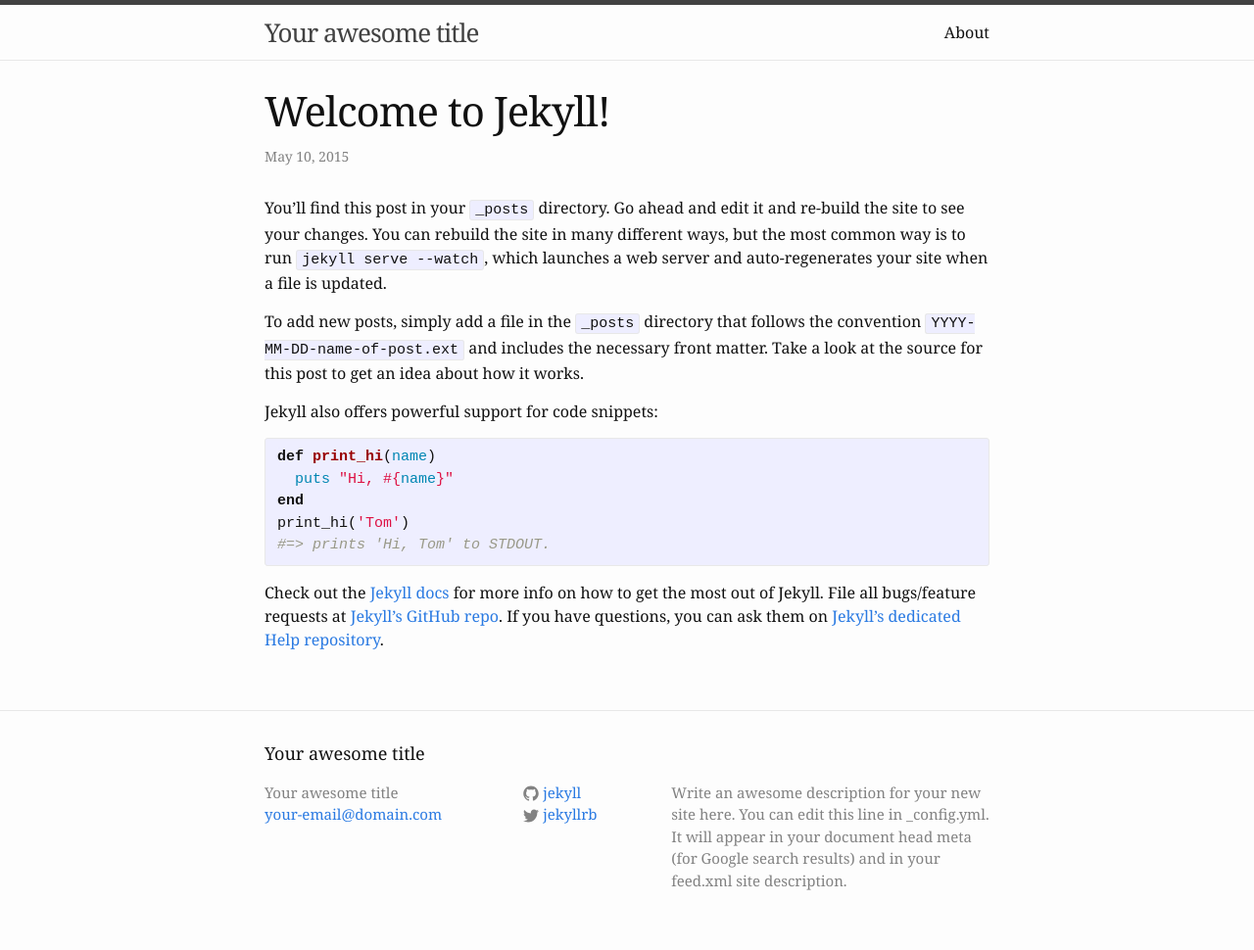
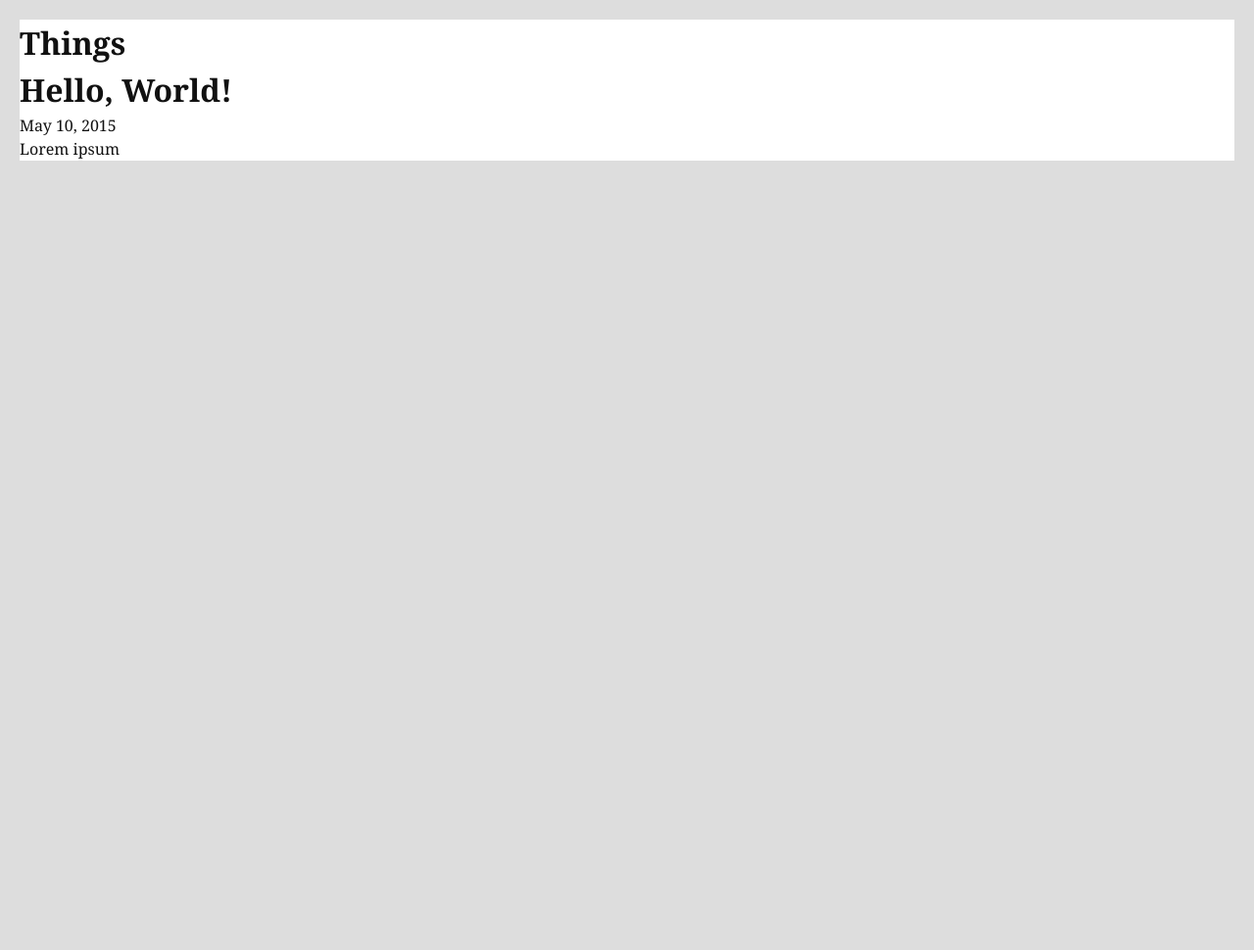
Before and after one commit to jamesshedden/things, a Jekyll site: the page built from _posts/2015-05-10-welcome-to-jekyll.markdown, in a window 1280 px wide. Shown: the whole page at 98% size. Built offline with Jekyll 4.4.1, drawn with Linux system fonts in a browser that asks for light colours; after the commit the page ends 900 px from its top, so only the background shows below that.

Commit message:
Stripping styling

```diff
--- a/_includes/footer.html
+++ /dev/null
@@ -1,55 +0,0 @@
-<footer class="site-footer">
-
-  <div class="wrapper">
-
-    <h2 class="footer-heading">{{ site.title }}</h2>
-
-    <div class="footer-col-wrapper">
-      <div class="footer-col  footer-col-1">
-        <ul class="contact-list">
-          <li>{{ site.title }}</li>
-          <li><a href="mailto:{{ site.email }}">{{ site.email }}</a></li>
-        </ul>
-      </div>
-
-      <div class="footer-col  footer-col-2">
-        <ul class="social-media-list">
-          {% if site.github_username %}
-          <li>
-            <a href="https://github.com/{{ site.github_username }}">
-              <span class="icon  icon--github">
-                <svg viewBox="0 0 16 16">
-                  <path fill="#828282" d="M7.999,0.431c-4.285,0-7.76,3.474-7.76,7.761 c0,3.428,2.223,6.337,5.307,7.363c0.388,0.071,0.53-0.168,0.53-0.374c0-0.184-0.007-0.672-0.01-1.32 c-2.159,0.469-2.614-1.04-2.614-1.04c-0.353-0.896-0.862-1.135-0.862-1.135c-0.705-0.481,0.053-0.472,0.053-0.472 c0.779,0.055,1.189,0.8,1.189,0.8c0.692,1.186,1.816,0.843,2.258,0.645c0.071-0.502,0.271-0.843,0.493-1.037 C4.86,11.425,3.049,10.76,3.049,7.786c0-0.847,0.302-1.54,0.799-2.082C3.768,5.507,3.501,4.718,3.924,3.65 c0,0,0.652-0.209,2.134,0.796C6.677,4.273,7.34,4.187,8,4.184c0.659,0.003,1.323,0.089,1.943,0.261 c1.482-1.004,2.132-0.796,2.132-0.796c0.423,1.068,0.157,1.857,0.077,2.054c0.497,0.542,0.798,1.235,0.798,2.082 c0,2.981-1.814,3.637-3.543,3.829c0.279,0.24,0.527,0.713,0.527,1.437c0,1.037-0.01,1.874-0.01,2.129 c0,0.208,0.14,0.449,0.534,0.373c3.081-1.028,5.302-3.935,5.302-7.362C15.76,3.906,12.285,0.431,7.999,0.431z"/>
-                </svg>
-              </span>
-
-              <span class="username">{{ site.github_username }}</span>
-            </a>
-          </li>
-          {% endif %}
-
-          {% if site.twitter_username %}
-          <li>
-            <a href="https://twitter.com/{{ site.twitter_username }}">
-              <span class="icon  icon--twitter">
-                <svg viewBox="0 0 16 16">
-                  <path fill="#828282" d="M15.969,3.058c-0.586,0.26-1.217,0.436-1.878,0.515c0.675-0.405,1.194-1.045,1.438-1.809
-                  c-0.632,0.375-1.332,0.647-2.076,0.793c-0.596-0.636-1.446-1.033-2.387-1.033c-1.806,0-3.27,1.464-3.27,3.27 c0,0.256,0.029,0.506,0.085,0.745C5.163,5.404,2.753,4.102,1.14,2.124C0.859,2.607,0.698,3.168,0.698,3.767 c0,1.134,0.577,2.135,1.455,2.722C1.616,6.472,1.112,6.325,0.671,6.08c0,0.014,0,0.027,0,0.041c0,1.584,1.127,2.906,2.623,3.206 C3.02,9.402,2.731,9.442,2.433,9.442c-0.211,0-0.416-0.021-0.615-0.059c0.416,1.299,1.624,2.245,3.055,2.271 c-1.119,0.877-2.529,1.4-4.061,1.4c-0.264,0-0.524-0.015-0.78-0.046c1.447,0.928,3.166,1.469,5.013,1.469 c6.015,0,9.304-4.983,9.304-9.304c0-0.142-0.003-0.283-0.009-0.423C14.976,4.29,15.531,3.714,15.969,3.058z"/>
-                </svg>
-              </span>
-
-              <span class="username">{{ site.twitter_username }}</span>
-            </a>
-          </li>
-          {% endif %}
-        </ul>
-      </div>
-
-      <div class="footer-col  footer-col-3">
-        <p class="text">{{ site.description }}</p>
-      </div>
-    </div>
-
-  </div>
-
-</footer>
--- a/_includes/header.html
+++ /dev/null
@@ -1,27 +0,0 @@
-<header class="site-header">
-
-  <div class="wrapper">
-
-    <a class="site-title" href="{{ site.baseurl }}/">{{ site.title }}</a>
-
-    <nav class="site-nav">
-      <a href="#" class="menu-icon">
-        <svg viewBox="0 0 18 15">
-          <path fill="#424242" d="M18,1.484c0,0.82-0.665,1.484-1.484,1.484H1.484C0.665,2.969,0,2.304,0,1.484l0,0C0,0.665,0.665,0,1.484,0 h15.031C17.335,0,18,0.665,18,1.484L18,1.484z"/>
-          <path fill="#424242" d="M18,7.516C18,8.335,17.335,9,16.516,9H1.484C0.665,9,0,8.335,0,7.516l0,0c0-0.82,0.665-1.484,1.484-1.484 h15.031C17.335,6.031,18,6.696,18,7.516L18,7.516z"/>
-          <path fill="#424242" d="M18,13.516C18,14.335,17.335,15,16.516,15H1.484C0.665,15,0,14.335,0,13.516l0,0 c0-0.82,0.665-1.484,1.484-1.484h15.031C17.335,12.031,18,12.696,18,13.516L18,13.516z"/>
-        </svg>
-      </a>
-
-      <div class="trigger">
-        {% for page in site.pages %}
-          {% if page.title %}
-          <a class="page-link" href="{{ page.url | prepend: site.baseurl }}">{{ page.title }}</a>
-          {% endif %}
-        {% endfor %}
-      </div>
-    </nav>
-
-  </div>
-
-</header>
--- a/_layouts/default.html
+++ b/_layouts/default.html
@@ -1,20 +1,10 @@
 <!DOCTYPE html>
 <html>
-
   {% include head.html %}
-
   <body>
-
-    {% include header.html %}
-
-    <div class="page-content">
-      <div class="wrapper">
-        {{ content }}
-      </div>
+    <div class="content">
+      <h1>Things</h1>
+      {{ content }}
     </div>
-
-    {% include footer.html %}
-
   </body>
-
 </html>
--- a/_posts/2015-05-10-welcome-to-jekyll.markdown
+++ b/_posts/2015-05-10-welcome-to-jekyll.markdown
@@ -1,25 +1,6 @@
 ---
 layout: post
-title:  "Welcome to Jekyll!"
-date:   2015-05-10 20:00:27
-categories: jekyll update
+title:  "Hello, World!"
 ---
-You’ll find this post in your `_posts` directory. Go ahead and edit it and re-build the site to see your changes. You can rebuild the site in many different ways, but the most common way is to run `jekyll serve --watch`, which launches a web server and auto-regenerates your site when a file is updated.
 
-To add new posts, simply add a file in the `_posts` directory that follows the convention `YYYY-MM-DD-name-of-post.ext` and includes the necessary front matter. Take a look at the source for this post to get an idea about how it works.
-
-Jekyll also offers powerful support for code snippets:
-
-{% highlight ruby %}
-def print_hi(name)
-  puts "Hi, #{name}"
-end
-print_hi('Tom')
-#=> prints 'Hi, Tom' to STDOUT.
-{% endhighlight %}
-
-Check out the [Jekyll docs][jekyll] for more info on how to get the most out of Jekyll. File all bugs/feature requests at [Jekyll’s GitHub repo][jekyll-gh]. If you have questions, you can ask them on [Jekyll’s dedicated Help repository][jekyll-help].
-
-[jekyll]:      http://jekyllrb.com
-[jekyll-gh]:   https://github.com/jekyll/jekyll
-[jekyll-help]: https://github.com/jekyll/jekyll-help
+Lorem ipsum
--- a/_sass/_base.scss
+++ b/_sass/_base.scss
@@ -8,11 +8,6 @@
   padding: 0;
 }
 
-
-
-/**
- * Basic styling
- */
 body {
   font-family: $base-font-family;
   font-size: $base-font-size;
@@ -21,184 +16,14 @@
   color: $text-color;
   background-color: $background-color;
   -webkit-text-size-adjust: 100%;
+  padding: $space-medium;
 }
 
-
-
-/**
- * Set `margin-bottom` to maintain vertical rhythm
- */
-h1, h2, h3, h4, h5, h6,
-p, blockquote, pre,
-ul, ol, dl, figure,
-%vertical-rhythm {
-    margin-bottom: $spacing-unit / 2;
-}
-
-
-
-/**
- * Images
- */
 img {
   max-width: 100%;
   vertical-align: middle;
 }
 
-
-
-/**
- * Figures
- */
-figure > img {
-    display: block;
+.content {
+  background: white;
 }
-
-figcaption {
-    font-size: $small-font-size;
-}
-
-
-
-/**
- * Lists
- */
-ul, ol {
-    margin-left: $spacing-unit;
-}
-
-li {
-    > ul,
-    > ol {
-         margin-bottom: 0;
-    }
-}
-
-
-
-/**
- * Headings
- */
-h1, h2, h3, h4, h5, h6 {
-    font-weight: 300;
-}
-
-
-
-/**
- * Links
- */
-a {
-    color: $brand-color;
-    text-decoration: none;
-
-    &:visited {
-        color: darken($brand-color, 15%);
-    }
-
-    &:hover {
-        color: $text-color;
-        text-decoration: underline;
-    }
-}
-
-
-
-/**
- * Blockquotes
- */
-blockquote {
-    color: $grey-color;
-    border-left: 4px solid $grey-color-light;
-    padding-left: $spacing-unit / 2;
-    font-size: 18px;
-    letter-spacing: -1px;
-    font-style: italic;
-
-    > :last-child {
-        margin-bottom: 0;
-    }
-}
-
-
-
-/**
- * Code formatting
- */
-pre,
-code {
-    font-size: 15px;
-    border: 1px solid $grey-color-light;
-    border-radius: 3px;
-    background-color: #eef;
-}
-
-code {
-    padding: 1px 5px;
-}
-
-pre {
-    padding: 8px 12px;
-    overflow-x: scroll;
-
-    > code {
-        border: 0;
-        padding-right: 0;
-        padding-left: 0;
-    }
-}
-
-
-
-/**
- * Wrapper
- */
-.wrapper {
-    max-width: -webkit-calc(800px - (#{$spacing-unit} * 2));
-    max-width:         calc(800px - (#{$spacing-unit} * 2));
-    margin-right: auto;
-    margin-left: auto;
-    padding-right: $spacing-unit;
-    padding-left: $spacing-unit;
-    @extend %clearfix;
-
-    @include media-query($on-laptop) {
-        max-width: -webkit-calc(800px - (#{$spacing-unit}));
-        max-width:         calc(800px - (#{$spacing-unit}));
-        padding-right: $spacing-unit / 2;
-        padding-left: $spacing-unit / 2;
-    }
-}
-
-
-
-/**
- * Clearfix
- */
-%clearfix {
-
-    &:after {
-        content: "";
-        display: table;
-        clear: both;
-    }
-}
-
-
-
-/**
- * Icons
- */
-.icon {
-
-    > svg {
-        display: inline-block;
-        width: 16px;
-        height: 16px;
-        vertical-align: middle;
-
-        path {
-            fill: $grey-color;
-        }
-    }
-}
--- a/_sass/_layout.scss
+++ /dev/null
@@ -1,236 +0,0 @@
-/**
- * Site header
- */
-.site-header {
-    border-top: 5px solid $grey-color-dark;
-    border-bottom: 1px solid $grey-color-light;
-    min-height: 56px;
-
-    // Positioning context for the mobile navigation icon
-    position: relative;
-}
-
-.site-title {
-    font-size: 26px;
-    line-height: 56px;
-    letter-spacing: -1px;
-    margin-bottom: 0;
-    float: left;
-
-    &,
-    &:visited {
-        color: $grey-color-dark;
-    }
-}
-
-.site-nav {
-    float: right;
-    line-height: 56px;
-
-    .menu-icon {
-        display: none;
-    }
-
-    .page-link {
-        color: $text-color;
-        line-height: $base-line-height;
-
-        // Gaps between nav items, but not on the first one
-        &:not(:first-child) {
-            margin-left: 20px;
-        }
-    }
-
-    @include media-query($on-palm) {
-        position: absolute;
-        top: 9px;
-        right: 30px;
-        background-color: $background-color;
-        border: 1px solid $grey-color-light;
-        border-radius: 5px;
-        text-align: right;
-
-        .menu-icon {
-            display: block;
-            float: right;
-            width: 36px;
-            height: 26px;
-            line-height: 0;
-            padding-top: 10px;
-            text-align: center;
-
-            > svg {
-                width: 18px;
-                height: 15px;
-
-                path {
-                    fill: $grey-color-dark;
-                }
-            }
-        }
-
-        .trigger {
-            clear: both;
-            display: none;
-        }
-
-        &:hover .trigger {
-            display: block;
-            padding-bottom: 5px;
-        }
-
-        .page-link {
-            display: block;
-            padding: 5px 10px;
-        }
-    }
-}
-
-
-
-/**
- * Site footer
- */
-.site-footer {
-    border-top: 1px solid $grey-color-light;
-    padding: $spacing-unit 0;
-}
-
-.footer-heading {
-    font-size: 18px;
-    margin-bottom: $spacing-unit / 2;
-}
-
-.contact-list,
-.social-media-list {
-    list-style: none;
-    margin-left: 0;
-}
-
-.footer-col-wrapper {
-    font-size: 15px;
-    color: $grey-color;
-    margin-left: -$spacing-unit / 2;
-    @extend %clearfix;
-}
-
-.footer-col {
-    float: left;
-    margin-bottom: $spacing-unit / 2;
-    padding-left: $spacing-unit / 2;
-}
-
-.footer-col-1 {
-    width: -webkit-calc(35% - (#{$spacing-unit} / 2));
-    width:         calc(35% - (#{$spacing-unit} / 2));
-}
-
-.footer-col-2 {
-    width: -webkit-calc(20% - (#{$spacing-unit} / 2));
-    width:         calc(20% - (#{$spacing-unit} / 2));
-}
-
-.footer-col-3 {
-    width: -webkit-calc(45% - (#{$spacing-unit} / 2));
-    width:         calc(45% - (#{$spacing-unit} / 2));
-}
-
-@include media-query($on-laptop) {
-    .footer-col-1,
-    .footer-col-2 {
-        width: -webkit-calc(50% - (#{$spacing-unit} / 2));
-        width:         calc(50% - (#{$spacing-unit} / 2));
-    }
-
-    .footer-col-3 {
-        width: -webkit-calc(100% - (#{$spacing-unit} / 2));
-        width:         calc(100% - (#{$spacing-unit} / 2));
-    }
-}
-
-@include media-query($on-palm) {
-    .footer-col {
-        float: none;
-        width: -webkit-calc(100% - (#{$spacing-unit} / 2));
-        width:         calc(100% - (#{$spacing-unit} / 2));
-    }
-}
-
-
-
-/**
- * Page content
- */
-.page-content {
-    padding: $spacing-unit 0;
-}
-
-.page-heading {
-    font-size: 20px;
-}
-
-.post-list {
-    margin-left: 0;
-    list-style: none;
-
-    > li {
-        margin-bottom: $spacing-unit;
-    }
-}
-
-.post-meta {
-    font-size: $small-font-size;
-    color: $grey-color;
-}
-
-.post-link {
-    display: block;
-    font-size: 24px;
-}
-
-
-
-/**
- * Posts
- */
-.post-header {
-    margin-bottom: $spacing-unit;
-}
-
-.post-title {
-    font-size: 42px;
-    letter-spacing: -1px;
-    line-height: 1;
-
-    @include media-query($on-laptop) {
-        font-size: 36px;
-    }
-}
-
-.post-content {
-    margin-bottom: $spacing-unit;
-
-    h2 {
-        font-size: 32px;
-
-        @include media-query($on-laptop) {
-            font-size: 28px;
-        }
-    }
-
-    h3 {
-        font-size: 26px;
-
-        @include media-query($on-laptop) {
-            font-size: 22px;
-        }
-    }
-
-    h4 {
-        font-size: 20px;
-
-        @include media-query($on-laptop) {
-            font-size: 18px;
-        }
-    }
-}
--- a/_sass/_syntax-highlighting.scss
+++ /dev/null
@@ -1,67 +0,0 @@
-/**
- * Syntax highlighting styles
- */
-.highlight {
-    background: #fff;
-    @extend %vertical-rhythm;
-
-    .c     { color: #998; font-style: italic } // Comment
-    .err   { color: #a61717; background-color: #e3d2d2 } // Error
-    .k     { font-weight: bold } // Keyword
-    .o     { font-weight: bold } // Operator
-    .cm    { color: #998; font-style: italic } // Comment.Multiline
-    .cp    { color: #999; font-weight: bold } // Comment.Preproc
-    .c1    { color: #998; font-style: italic } // Comment.Single
-    .cs    { color: #999; font-weight: bold; font-style: italic } // Comment.Special
-    .gd    { color: #000; background-color: #fdd } // Generic.Deleted
-    .gd .x { color: #000; background-color: #faa } // Generic.Deleted.Specific
-    .ge    { font-style: italic } // Generic.Emph
-    .gr    { color: #a00 } // Generic.Error
-    .gh    { color: #999 } // Generic.Heading
-    .gi    { color: #000; background-color: #dfd } // Generic.Inserted
-    .gi .x { color: #000; background-color: #afa } // Generic.Inserted.Specific
-    .go    { color: #888 } // Generic.Output
-    .gp    { color: #555 } // Generic.Prompt
-    .gs    { font-weight: bold } // Generic.Strong
-    .gu    { color: #aaa } // Generic.Subheading
-    .gt    { color: #a00 } // Generic.Traceback
-    .kc    { font-weight: bold } // Keyword.Constant
-    .kd    { font-weight: bold } // Keyword.Declaration
-    .kp    { font-weight: bold } // Keyword.Pseudo
-    .kr    { font-weight: bold } // Keyword.Reserved
-    .kt    { color: #458; font-weight: bold } // Keyword.Type
-    .m     { color: #099 } // Literal.Number
-    .s     { color: #d14 } // Literal.String
-    .na    { color: #008080 } // Name.Attribute
-    .nb    { color: #0086B3 } // Name.Builtin
-    .nc    { color: #458; font-weight: bold } // Name.Class
-    .no    { color: #008080 } // Name.Constant
-    .ni    { color: #800080 } // Name.Entity
-    .ne    { color: #900; font-weight: bold } // Name.Exception
-    .nf    { color: #900; font-weight: bold } // Name.Function
-    .nn    { color: #555 } // Name.Namespace
-    .nt    { color: #000080 } // Name.Tag
-    .nv    { color: #008080 } // Name.Variable
-    .ow    { font-weight: bold } // Operator.Word
-    .w     { color: #bbb } // Text.Whitespace
-    .mf    { color: #099 } // Literal.Number.Float
-    .mh    { color: #099 } // Literal.Number.Hex
-    .mi    { color: #099 } // Literal.Number.Integer
-    .mo    { color: #099 } // Literal.Number.Oct
-    .sb    { color: #d14 } // Literal.String.Backtick
-    .sc    { color: #d14 } // Literal.String.Char
-    .sd    { color: #d14 } // Literal.String.Doc
-    .s2    { color: #d14 } // Literal.String.Double
-    .se    { color: #d14 } // Literal.String.Escape
-    .sh    { color: #d14 } // Literal.String.Heredoc
-    .si    { color: #d14 } // Literal.String.Interpol
-    .sx    { color: #d14 } // Literal.String.Other
-    .sr    { color: #009926 } // Literal.String.Regex
-    .s1    { color: #d14 } // Literal.String.Single
-    .ss    { color: #990073 } // Literal.String.Symbol
-    .bp    { color: #999 } // Name.Builtin.Pseudo
-    .vc    { color: #008080 } // Name.Variable.Class
-    .vg    { color: #008080 } // Name.Variable.Global
-    .vi    { color: #008080 } // Name.Variable.Instance
-    .il    { color: #099 } // Literal.Number.Integer.Long
-}
--- /dev/null
+++ b/_sass/_variables.scss
@@ -0,0 +1,33 @@
+@charset "utf-8";
+
+// Our variables
+$base-font-family: "garamond-premier-pro-caption", Georgia, Times, serif;
+$base-font-size:   16px;
+$small-font-size:  $base-font-size * 0.875;
+$base-line-height: 1.5;
+
+$spacing-unit:     30px;
+
+$space-medium: 20px;
+
+$text-color:       #111;
+$background-color: #DDD;
+$brand-color:      #2a7ae2;
+
+$gray:       #8B8B8B;
+
+$on-palm:          600px;
+$on-laptop:        800px;
+
+// Using media queries with like this:
+// @include media-query($palm) {
+//     .wrapper {
+//         padding-right: $spacing-unit / 2;
+//         padding-left: $spacing-unit / 2;
+//     }
+// }
+@mixin media-query($device) {
+    @media screen and (max-width: $device) {
+        @content;
+    }
+}
--- a/css/main.scss
+++ b/css/main.scss
@@ -1,49 +1,9 @@
 ---
 # Only the main Sass file needs front matter (the dashes are enough)
 ---
-@charset "utf-8";
-
-
-
-// Our variables
-$base-font-family: "garamond-premier-pro-caption", Georgia, Times, serif;
-$base-font-size:   16px;
-$small-font-size:  $base-font-size * 0.875;
-$base-line-height: 1.5;
-
-$spacing-unit:     30px;
-
-$text-color:       #111;
-$background-color: #fdfdfd;
-$brand-color:      #2a7ae2;
-
-$grey-color:       #828282;
-$grey-color-light: lighten($grey-color, 40%);
-$grey-color-dark:  darken($grey-color, 25%);
-
-$on-palm:          600px;
-$on-laptop:        800px;
-
-
-
-// Using media queries with like this:
-// @include media-query($palm) {
-//     .wrapper {
-//         padding-right: $spacing-unit / 2;
-//         padding-left: $spacing-unit / 2;
-//     }
-// }
-@mixin media-query($device) {
-    @media screen and (max-width: $device) {
-        @content;
-    }
-}
-
-
 
 // Import partials from `sass_dir` (defaults to `_sass`)
 @import
-        "base",
-        "layout",
-        "syntax-highlighting"
+  "variables",
+  "base"
 ;
```
Also changed, not shown: index.html (+7 -19 lines), 1 other file. Lines whose indentation alone changed are shown as unchanged.
